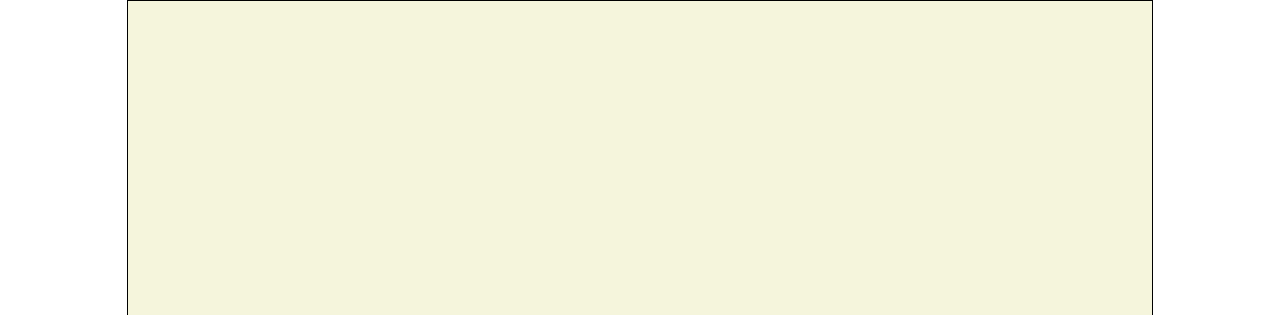
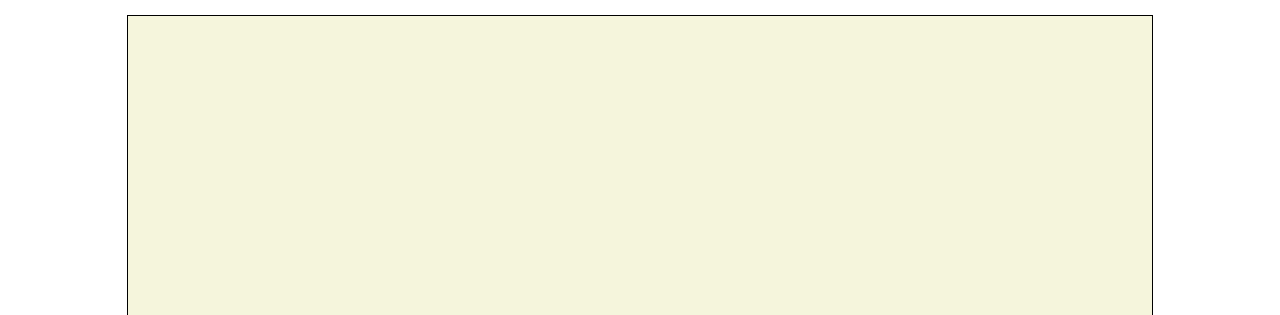
Before and after one commit to BethuelHeldt/foodcourt-template, a plain HTML site: page index.html in a window 1280 px wide. Shown: the top 315 px of the page. Drawn offline with nearby package versions, Linux system fonts and the light colour scheme.

Commit message:
css aangepast, wrapper is overflow hidden en staat gecentreerd

```diff
--- a/style.css
+++ b/style.css
@@ -1,5 +1,12 @@
 *{
     margin: 0;
+}
+html, body{
+    min-height: 100vh;
+}
+body{
+    display: grid;
+    place-content: center;
 }
 
 .wrapper{
@@ -8,6 +15,7 @@
     height: 768px;
     border: 1px solid black;
     position: relative;
+    overflow: hidden;/* deze code zorgt ervoor dat alle content/ingredienten binnen het wrapper-blok blijven en nooit er uit steken */
 }
 
 .welkom{
```
